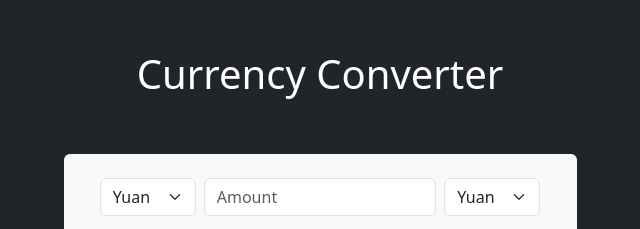
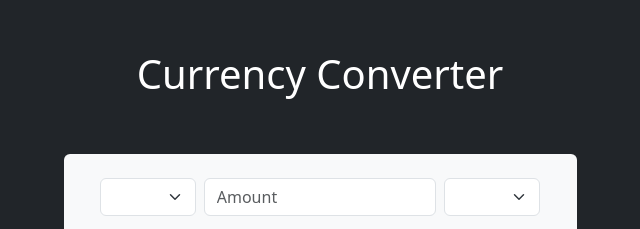
Before and after one commit to gabrielsl11/currency-converter, a plain HTML site: page index.html in a window 1280 px wide. Shown: the part 165-394 px from the top of the page, 320-960 px from the left. Drawn offline with Linux system fonts and the light colour scheme.

Commit message:
Update index.html

```diff
--- a/index.html
+++ b/index.html
@@ -34,6 +34,7 @@
         <div class="d-flex align-items-center justify-content-center gap-2">
             <label for="from">
                 <select id="from" class="form-select">
+                    <option disabled selected></option>
                     <option value="yuan">Yuan</option>
                     <option value="dollar">Dollar</option>
                     <option value="euro">Euro</option>
@@ -47,6 +48,7 @@
 
             <label for="to">
                 <select id="to" class="form-select">
+                    <option disabled selected></option>
                     <option value="yuan">Yuan</option>
                     <option value="dollar">Dollar</option>
                     <option value="euro">Euro</option>
```
